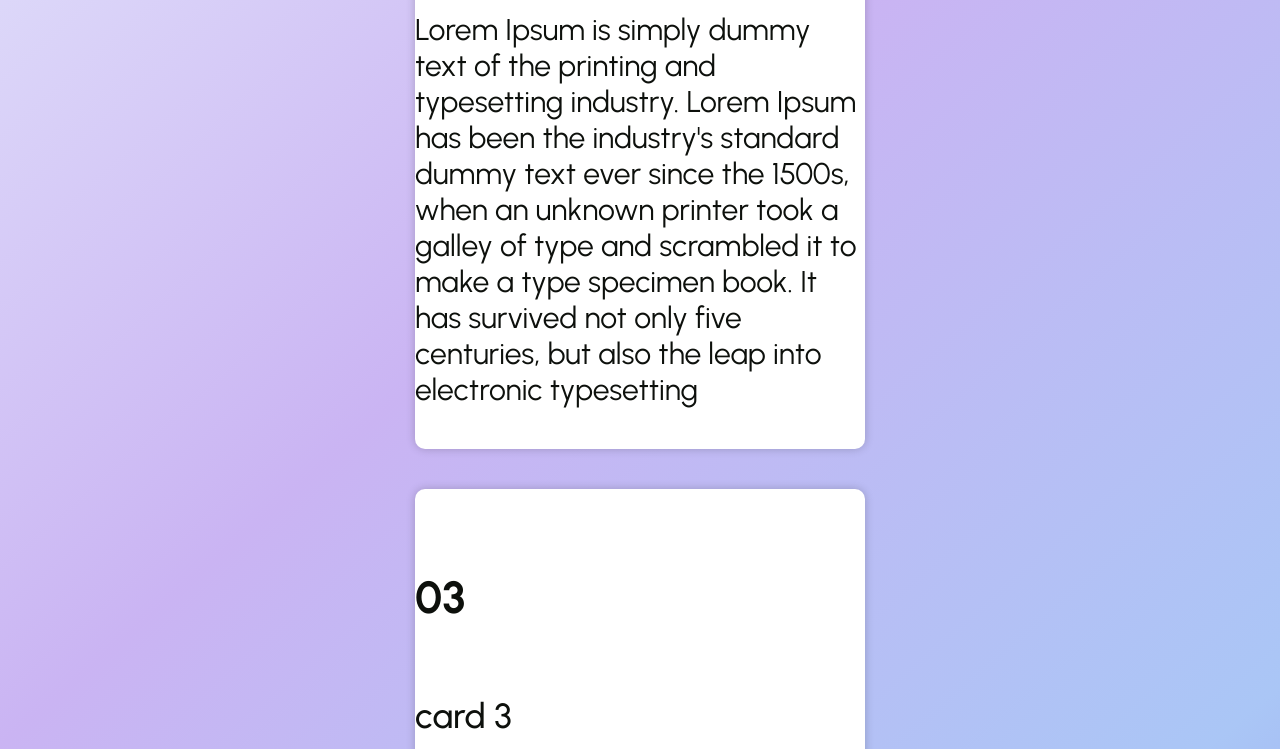
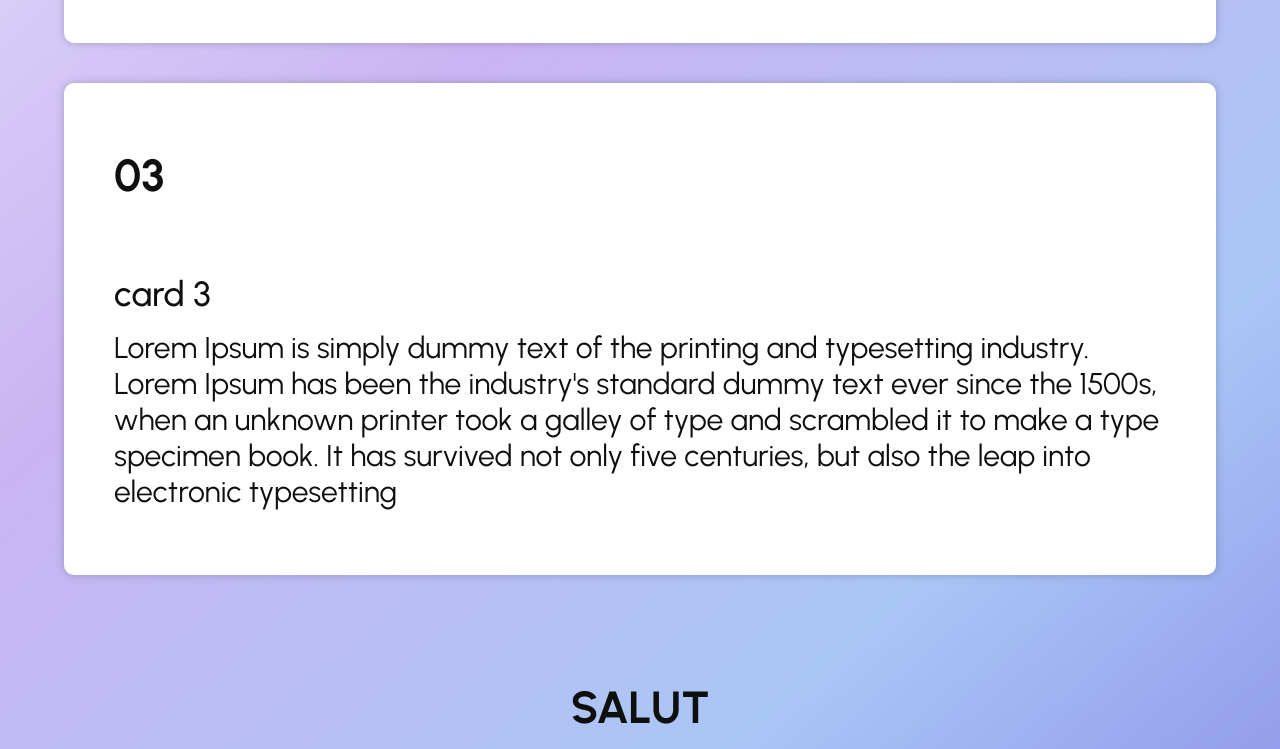
Before and after one commit to Daniil-Hirchyts/SAE-1.6, a plain HTML site: page page-1.html in a window 1280 px wide. Shown: the part 1271-2020 px from the top of the page. Drawn offline with Linux system fonts and the light colour scheme.

Commit message:
commit 2 page 1

```diff
--- a/assets/css/page-1.css
+++ b/assets/css/page-1.css
@@ -7,11 +7,22 @@ body {
 
 .container {
     display: flex;
-    flex-direction: row;
+    flex-direction: column;
     justify-content: center;
     align-items: center;
     max-width: 1200px;
     margin: 40px 0;
+}
+
+.contain{
+    display: flex;
+    flex-direction: column;
+    justify-content: center;
+    align-items: center;
+    width: 100%;
+    height: 100%;
+    margin: 10px 10px;
+
 }
 
 .card1 {
@@ -19,12 +30,21 @@ body {
     flex-direction: row;
     justify-content: center;
     align-items: center;
-    width: 450px;
-    height: 700px;
+    width: 90%;
+    height: 30%;
     background: #FFF;
     border-radius: 10px;
     box-shadow: 0 0 10px rgba(0, 0, 0, 0.2);
     margin: 0 0 40px 0;
+    padding: 10px 50px 50px 50px;
+
+}
+
+.h1 .card1{
+    font-size: 30px;
+    font-weight: 700;
+    color: #000;
+    margin: 0 0 50px 0;
 }
 
 .card2 {
@@ -32,12 +52,13 @@ body {
     flex-direction: row;
     justify-content: center;
     align-items: center;
-    width: 450px;
-    height: 700px;
+    width: 90%;
+    height: 30%;
     background: #FFF;
     border-radius: 10px;
     box-shadow: 0 0 10px rgba(0, 0, 0, 0.2);
     margin: 0 0 40px 0;
+    padding: 10px 50px 50px 50px;
 }
 
 .card3 {
@@ -45,10 +66,11 @@ body {
     flex-direction: row;
     justify-content: center;
     align-items: center;
-    width: 450px;
-    height: 700px;
+    width: 90%;
+    height: 30%;
     background: #FFF;
     border-radius: 10px;
     box-shadow: 0 0 10px rgba(0, 0, 0, 0.2);
     margin: 0 0 40px 0;
+    padding: 10px 50px 50px 50px;
 }
--- a/page-1.html
+++ b/page-1.html
@@ -1,5 +1,5 @@
 <!DOCTYPE html>
-<html lang="fr" id="debut">
+<html lang="fr" id="debut" xmlns="http://www.w3.org/1999/html">
 <head>
     <meta charset="UTF-8">
     <link href="assets/css/styles.css" rel="stylesheet" type="text/css">
@@ -57,6 +57,7 @@
     <section>
         <article class="container">
     </section>
+    <div class="contain">
     <div class="card1">
         <div class="content">
             <h1>01</h1>
@@ -86,6 +87,7 @@
                 when an unknown printer took a galley of type and scrambled it to make a type specimen book.
                 It has survived not only five centuries, but also the leap into electronic typesetting</h3>
         </div>
+    </div>
     </div>
     </article>
     <h1>SALUT</h1>
```
